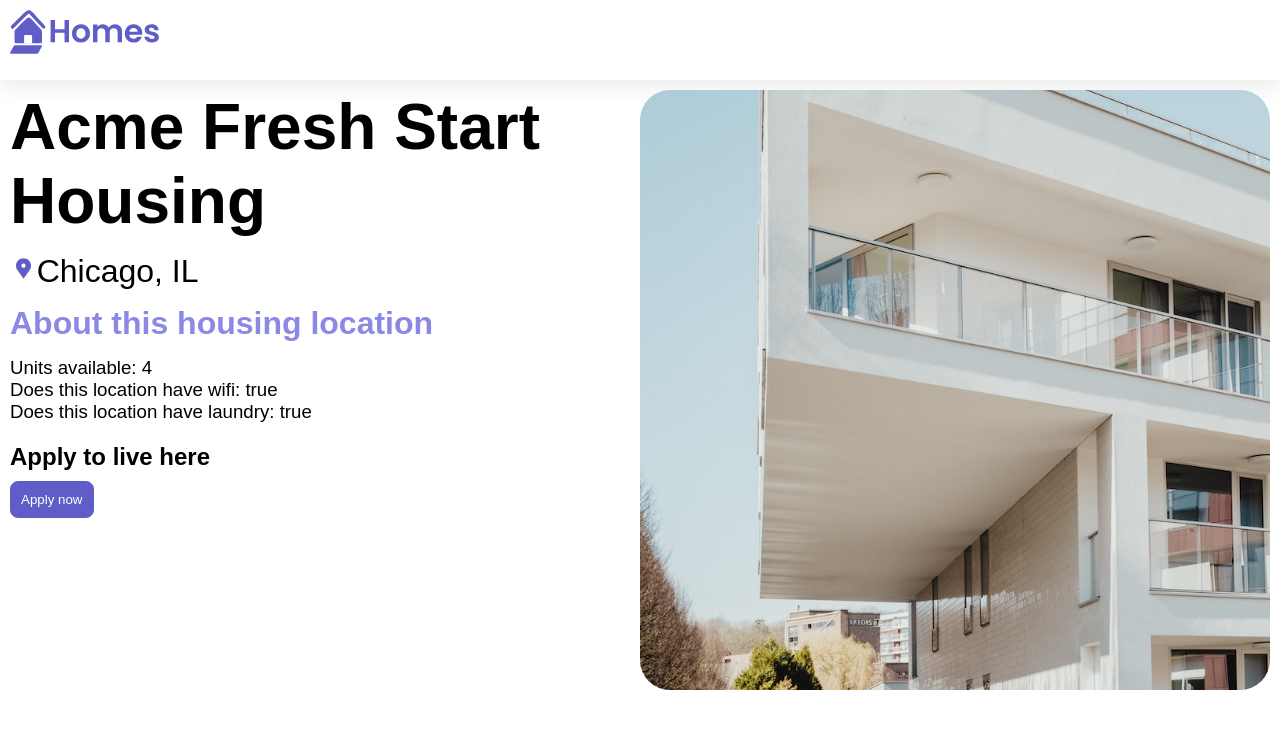
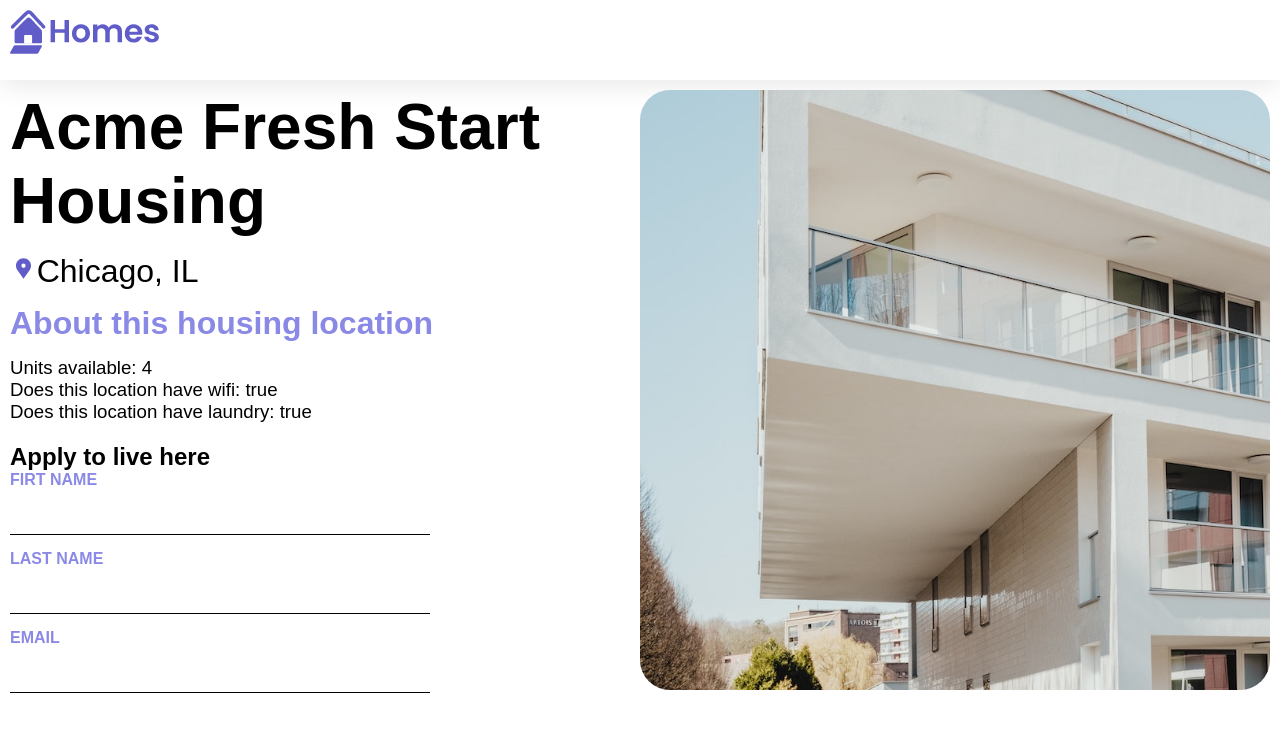
Before and after one commit to newmanwell/angular-homes, an Angular app: page /details/0 in a window 1280 px wide. Shown: the top 732 px of the page. Built offline with nearby package versions, Linux system fonts and the light colour scheme.

Commit message:
form added to details page along with form control

```diff
--- a/src/app/details/details.component.ts
+++ b/src/app/details/details.component.ts
@@ -3,11 +3,12 @@ import { CommonModule } from '@angular/common';
 import { ActivatedRoute } from '@angular/router';
 import { HousingService } from '../housing.service';
 import { HousingLocation } from '../housing-location';
+import { FormControl, FormGroup, ReactiveFormsModule } from '@angular/forms';
 
 @Component({
   selector: 'app-details',
   standalone: true,
-  imports: [CommonModule],
+  imports: [CommonModule, ReactiveFormsModule],
   template: `
     <article>
       <img class="listing-photo" [src]="housingLocation?.photo" >
@@ -25,7 +26,16 @@ import { HousingLocation } from '../housing-location';
       </section>
       <section class="lising-apply">
         <h2 class="listing-apply">Apply to live here</h2>
-        <button class="primary" type="button">Apply now</button>
+        <form [formGroup]="applyForm">
+          <label for="first-name">Firt Name</label>
+          <input id="first-name" type="text" formControlName="firstName">
+
+          <label for="last-name">Last Name</label>
+          <input id="last-name" type="text" formControlName="lastName">
+
+          <label for="email">Email</label>
+          <input id="email" type="email" formControlName="email">
+        </form>
       </section>
     </article>
   `,
@@ -35,6 +45,11 @@ export class DetailsComponent {
   route: ActivatedRoute = inject(ActivatedRoute);
   housingService = inject(HousingService);
   housingLocation: HousingLocation | undefined;
+  applyForm = new FormGroup({
+    firstName: new FormControl(''),
+    lastName: new FormControl(''),
+    email: new FormControl('')
+  });
 
   constructor() {
     const housingLocationId = Number(this.route.snapshot.params['id']);
```
